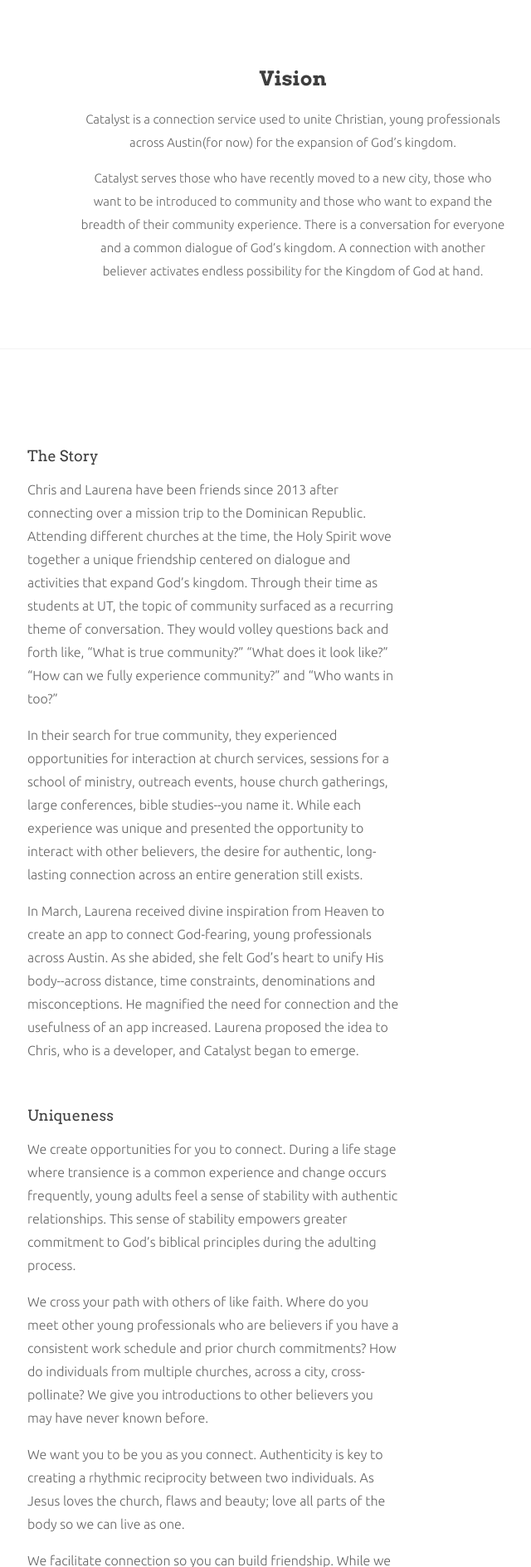
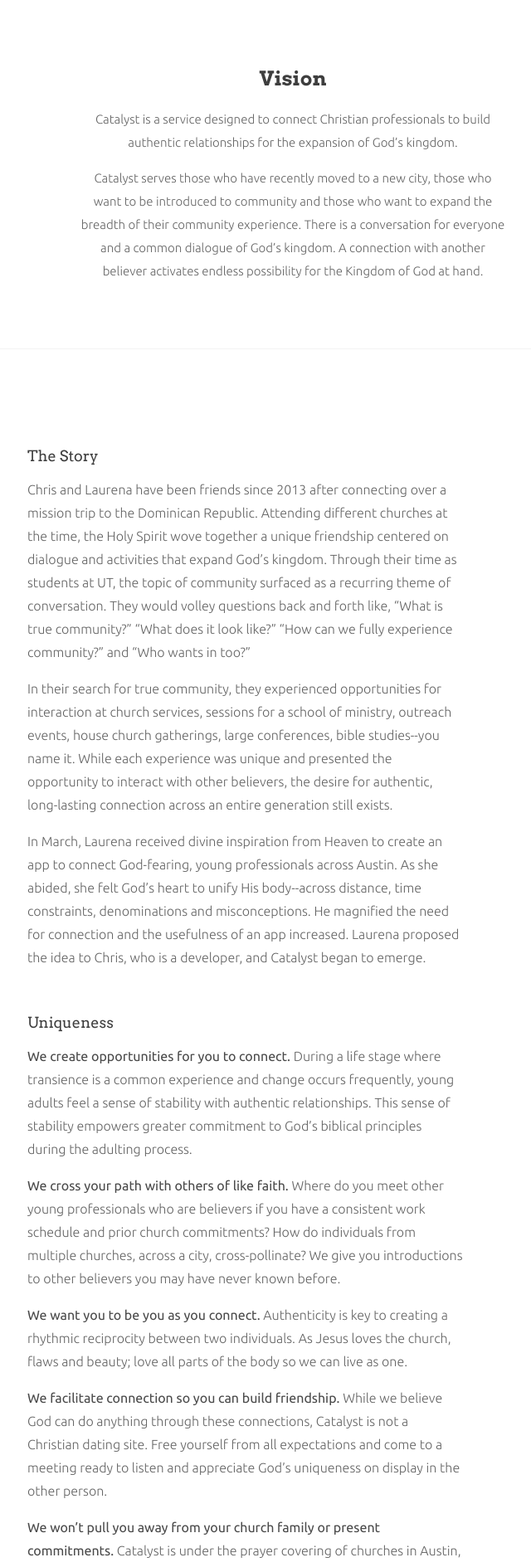
Before and after one commit to cmh3258/catalyst, a PHP site: page /about.html in a window 1280 px wide. Shown: the part 324-2213 px from the top of the page at 83% size, without its empty margins (287-927 px from the left). Run offline with PHP 8.4, Linux system fonts and the light colour scheme.

Commit message:
edits to wording

```diff
--- a/about.html
+++ b/about.html
@@ -52,7 +52,9 @@
     <section class="center-info-section">
       <div>
         <h2>Vision</h2>
-        <p>Catalyst is a connection service used to unite Christian, young professionals across Austin(for now) for the expansion of God’s kingdom. </p>
+        <p>
+          Catalyst is a service designed to connect Christian professionals to build authentic relationships for the expansion of God’s kingdom.
+        </p>
         <p>Catalyst serves those who have recently moved to a new city, those who want to be introduced to community and those who want to expand the breadth of their community experience. There is a conversation for everyone and a common dialogue of God’s kingdom. A connection with another believer activates endless possibility for the Kingdom of God at hand.</p>
       </div>
     </section>
@@ -66,11 +68,11 @@
         <p>In March, Laurena received divine inspiration from Heaven to create an app to connect God-fearing, young professionals across Austin. As she abided, she felt God’s heart to unify His body--across distance, time constraints, denominations and misconceptions. He magnified the need for connection and the usefulness of an app increased. Laurena proposed the idea to Chris, who is a developer, and Catalyst began to emerge.</p>
 
         <h2>Uniqueness</h2>
-        <p>We create opportunities for you to connect. During a life stage where transience is a common experience and change occurs frequently, young adults feel a sense of stability with authentic relationships. This sense of stability empowers greater commitment to God’s biblical principles during the adulting process.</p>
-        <p>We cross your path with others of like faith. Where do you meet other young professionals who are believers if you have a consistent work schedule and prior church commitments? How do individuals from multiple churches, across a city, cross-pollinate? We give you introductions to other believers you may have never known before.</p>
-        <p>We want you to be you as you connect. Authenticity is key to creating a rhythmic reciprocity between two individuals. As Jesus loves the church, flaws and beauty; love all parts of the body so we can live as one.</p>
-        <p>We facilitate connection so you can build friendship. While we believe God can do anything through these connections, Catalyst is not a Christian dating site. Free yourself from all expectations and come to a meeting ready to listen and appreciate God’s uniqueness on display in the other person.</p>
-        <p>We won’t pull you away from your church family or present commitments. Catalyst is under the prayer covering of churches in Austin, but not associated with any specific program or agenda. Connections are intentionally created across church lines to unify the Church in Austin.</p>
+        <p><span class="bold">We create opportunities for you to connect.</span> During a life stage where transience is a common experience and change occurs frequently, young adults feel a sense of stability with authentic relationships. This sense of stability empowers greater commitment to God’s biblical principles during the adulting process.</p>
+        <p><span class="bold">We cross your path with others of like faith.</span> Where do you meet other young professionals who are believers if you have a consistent work schedule and prior church commitments? How do individuals from multiple churches, across a city, cross-pollinate? We give you introductions to other believers you may have never known before.</p>
+        <p><span class="bold">We want you to be you as you connect.</span> Authenticity is key to creating a rhythmic reciprocity between two individuals. As Jesus loves the church, flaws and beauty; love all parts of the body so we can live as one.</p>
+        <p><span class="bold">We facilitate connection so you can build friendship.</span> While we believe God can do anything through these connections, Catalyst is not a Christian dating site. Free yourself from all expectations and come to a meeting ready to listen and appreciate God’s uniqueness on display in the other person.</p>
+        <p><span class="bold">We won’t pull you away from your church family or present commitments.</span> Catalyst is under the prayer covering of churches in Austin, but not associated with any specific program or agenda. Connections are intentionally created across church lines to unify the Church in Austin.</p>
       </div>
     </section>
 
@@ -83,7 +85,7 @@
           </div>
           <h4><a href="https://www.linkedin.com/in/chrismhume">Chris Hume</a></h4>
           <h6>Co-Founder</h6>
-          <p>Lorem ipsum dolor sit amet, consectetur adipiscing elit. Nullam sit amet pellentesque ante. Nulla efficitur, nibh aliquam tempor tincidunt, elit ex tincidunt nisl, a condimentum turpis quam non massa.</p>
+          <p>Creating a bio is one of his least favorite things. Yet, in order to be personal it must be done, he says. Coming to know the love of God sparked change in all areas of his life. Programming, creating and revealing people's value become a joy. While attending UT Austin, he joined a start up with some buddies, and is still working with them three years later. In his spare time he loves side projects, making music and anything that deals with competition.</p>
         </div>
         <div class="about-profile-container">
           <div class="prof-img-container">
@@ -91,7 +93,7 @@
           </div>
           <h4><a href="https://www.linkedin.com/in/joybomb">Laurena Jech</a></h4>
           <h6>Co-Founder</h6>
-          <p>Lorem ipsum dolor sit amet, consectetur adipiscing elit. Nullam sit amet pellentesque ante. Nulla efficitur, nibh aliquam tempor tincidunt, elit ex tincidunt nisl, a condimentum turpis quam non massa.</p>
+          <p>After finishing her degree in Corporate Communication Studies at UT Austin in December of 2014, Laurena continued to seek after God’s heart for the people of ATX. She worked for the board of pastors of Christ Together Greater Austin during the Love...Where You Live ATX citywide movement. She also assisted in coordination and marketing efforts for the Good Friday Service at the Frank Erwin Center. She truly has a perspective of a shifting of the culture of Austin with the unity of God’s kingdom through sharing His love and enjoying His peace. Laurena desires to see every heart in Austin encounter God’s presence and be transformed by His tangible love as their Heavenly Father. She has a passion for empowering people to discover the fullness of who God has created them to be and then helping to facilitate connection between others to build authentic friendships. She is committed to seeing the Holy Spirit knit together unprecedented unity among God-fearing, young professionals in Austin, with the goal of such a unity modeled spilling over into older and younger generations.</p>
         </div>
       </div>
     </section>
--- a/style.css
+++ b/style.css
@@ -41,7 +41,11 @@ section{
 }
 #header.smallerHeader{
   height: 20em;
+}
 
+.bold{
+  font-weight: bolder;
+  color: #4a4a4a;
 }
 
 /* button */
@@ -451,8 +455,7 @@ background-color:#0CA5A0;
     padding: 0em 0;
   }
   #faqSection p{
-
-    width: 70%;
+    width: 82%;
     font-size: 16px;
   }
   #faqSection h2{
```
Also changed, not shown: faq.html (+6 -6 lines), home.html (+4 -3 lines), support.html (+12 -1 lines).
